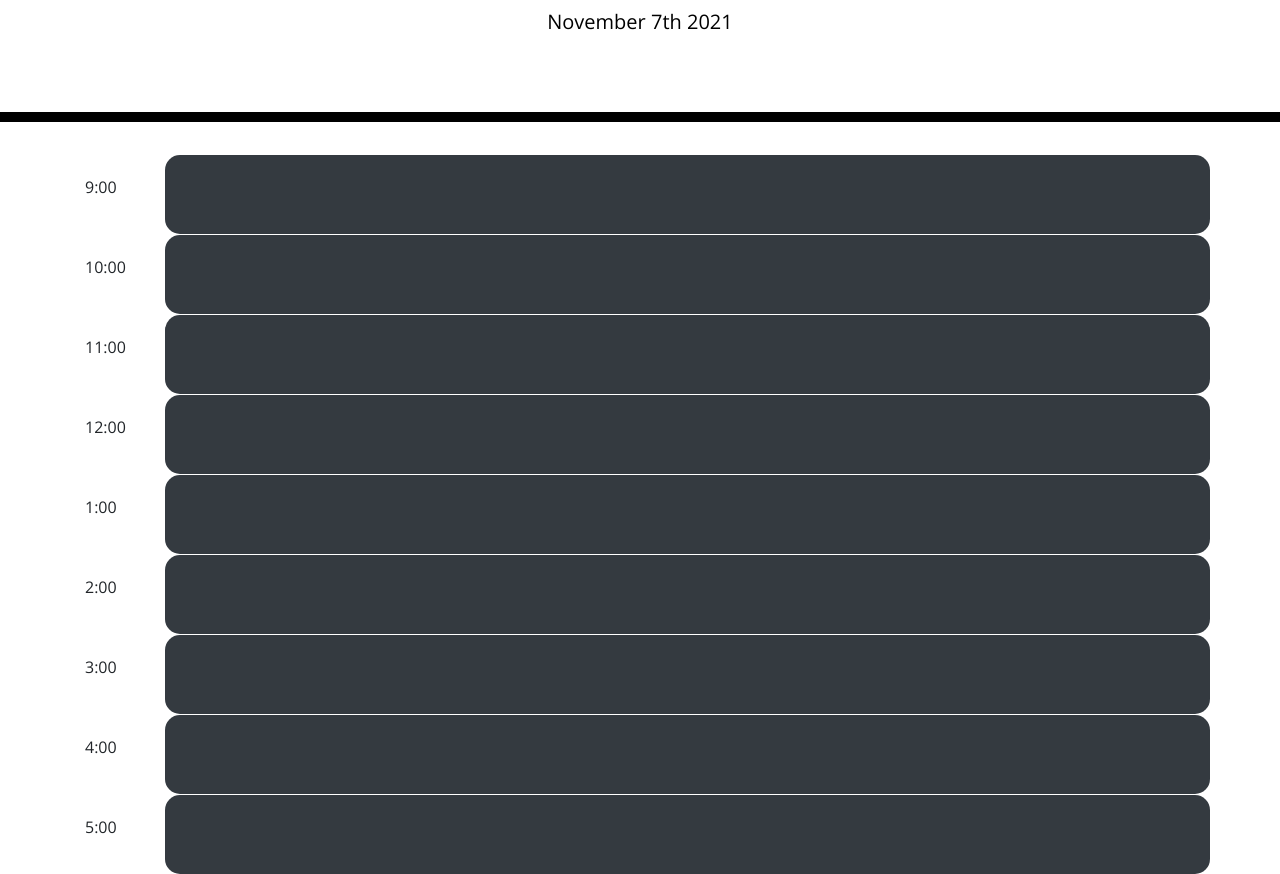
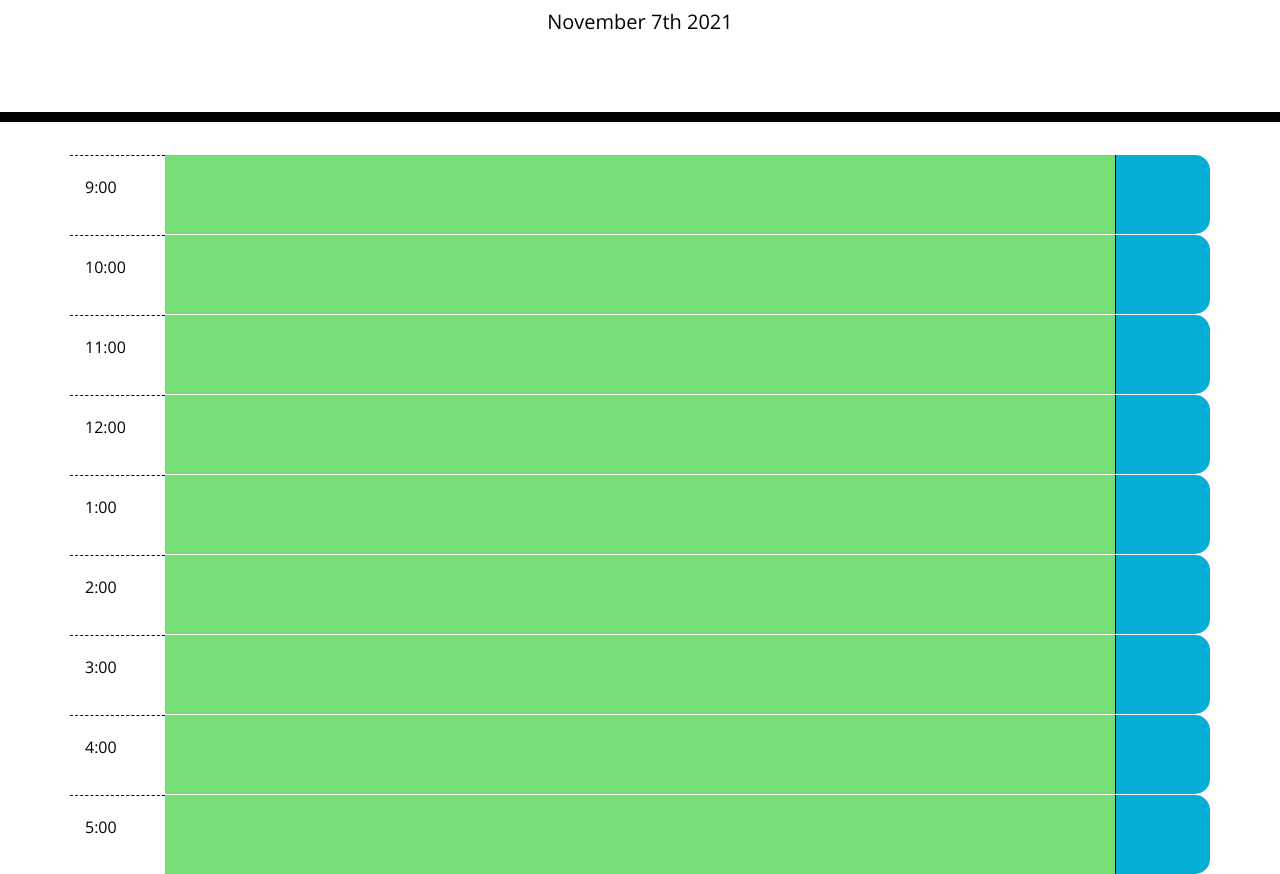
Before and after one commit to kerbunker/work-day-scheduler, a plain HTML site: page index.html in a window 1280 px wide. Shown: the part 182-1056 px from the top of the page. Drawn offline with nearby package versions, Linux system fonts and the light colour scheme.

Commit message:
Past present future functionality

```diff
--- a/assets/js/script.js
+++ b/assets/js/script.js
@@ -1,3 +1,20 @@
 var currentDayEl = $("#currentDay");
-currentDayEl.text(moment().format('MMMM Do YYYY'));
-console.log(currentDayEl);
+var currentMoment = moment();
+currentDayEl.text(currentMoment.format('MMMM Do YYYY'));
+//console.log(currentDayEl);
+
+console.log(moment().format('MMMM Do YYYY, h:mm:ss a'));
+var sevenOClock = moment().hour(10);
+console.log(sevenOClock);
+
+for (var i = 0; i < 9; i++) {
+    var setHour = moment().hour(18 + i);
+    var timeDifference = setHour.diff(currentMoment, 'hours', true);
+    if (timeDifference < 0) {
+        $("#hour-" + i).addClass('past');
+    } else if (timeDifference > 0.1) {
+        $("#hour-" + i).addClass('future');
+    } else {
+        $("#hour-" + i).addClass('present');
+    }
+}
--- a/index.html
+++ b/index.html
@@ -30,41 +30,50 @@
     </header>
     <div class="container">
       <!-- Timeblocks go here -->
-      <div class="row">
-        <p class="time col d-flex align-items-center">9:00</p>
-        <div class="time-block col-11 bg-dark"></div>
+      <div class="row time-block">
+        <p class="hour col d-flex align-items-center">9:00</p>
+        <div class="col-10 text-block" id="hour-0"></div>
+        <div class="saveBtn col"></div>
       </div>
-      <div class="row">
-        <p class="time col d-flex align-items-center">10:00</p>
-        <div class="time-block col-11 bg-dark"></div>
+      <div class="row time-block">
+        <p class="hour col d-flex align-items-center">10:00</p>
+        <div class="col-10 text-block" id="hour-1"></div>
+        <div class="saveBtn col"></div>
       </div>
-      <div class="row">
-        <p class="time col d-flex align-items-center">11:00</p>
-        <div class="time-block col-11 bg-dark"></div>
+      <div class="row time-block">
+        <p class="hour col d-flex align-items-center">11:00</p>
+        <div class="col-10 text-block" id="hour-2"></div>
+        <div class="saveBtn col"></div>
       </div>
-      <div class="row">
-        <p class="time col d-flex align-items-center">12:00</p>
-        <div class="time-block col-11 bg-dark"></div>
+      <div class="row time-block">
+        <p class="hour col d-flex align-items-center">12:00</p>
+        <div class="col-10 text-block" id="hour-3"></div>
+        <div class="saveBtn col"></div>
       </div>
-      <div class="row">
-        <p class="time col d-flex align-items-center">1:00</p>
-        <div class="time-block col-11 bg-dark"></div>
+      <div class="row time-block">
+        <p class="hour col d-flex align-items-center">1:00</p>
+        <div class="col-10 text-block" id="hour-4"></div>
+        <div class="saveBtn col"></div>
       </div>
-      <div class="row">
-        <p class="time col d-flex align-items-center">2:00</p>
-        <div class="time-block col-11 bg-dark"></div>
+      <div class="row time-block">
+        <p class="hour col d-flex align-items-center">2:00</p>
+        <div class="col-10 text-block" id="hour-5"></div>
+        <div class="saveBtn col"></div>
       </div>
-      <div class="row">
-        <p class="time col d-flex align-items-center">3:00</p>
-        <div class="time-block col-11 bg-dark"></div>
+      <div class="row time-block">
+        <p class="hour col d-flex align-items-center">3:00</p>
+        <div class="col-10 text-block" id="hour-6"></div>
+        <div class="saveBtn col"></div>
       </div>
-      <div class="row">
-        <p class="time col d-flex align-items-center">4:00</p>
-        <div class="time-block col-11 bg-dark"></div>
+      <div class="row time-block">
+        <p class="hour col d-flex align-items-center">4:00</p>
+        <div class="col-10 text-block" id="hour-7"></div>
+        <div class="saveBtn col"></div>
       </div>
-      <div class="row">
-        <p class="time col d-flex align-items-center">5:00</p>
-        <div class="time-block col-11 bg-dark"></div>
+      <div class="row time-block">
+        <p class="hour col d-flex align-items-center">5:00</p>
+        <div class="col-10 text-block" id="hour-8"></div>
+        <div class="saveBtn col"></div>
       </div>
     </div>
 
```
